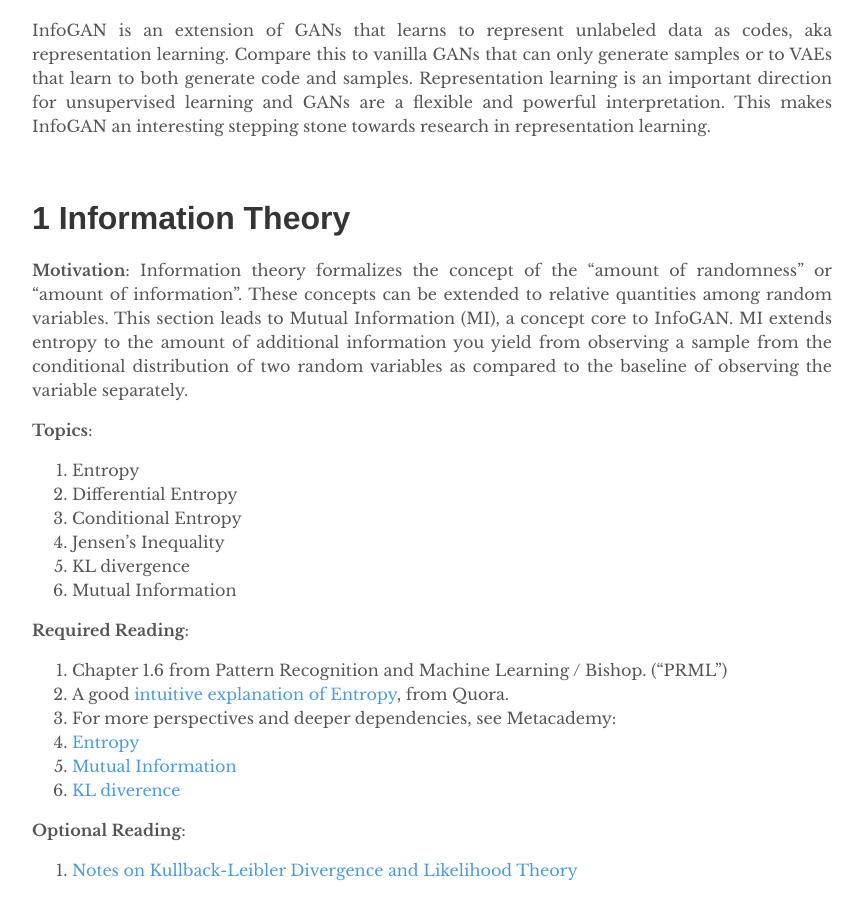
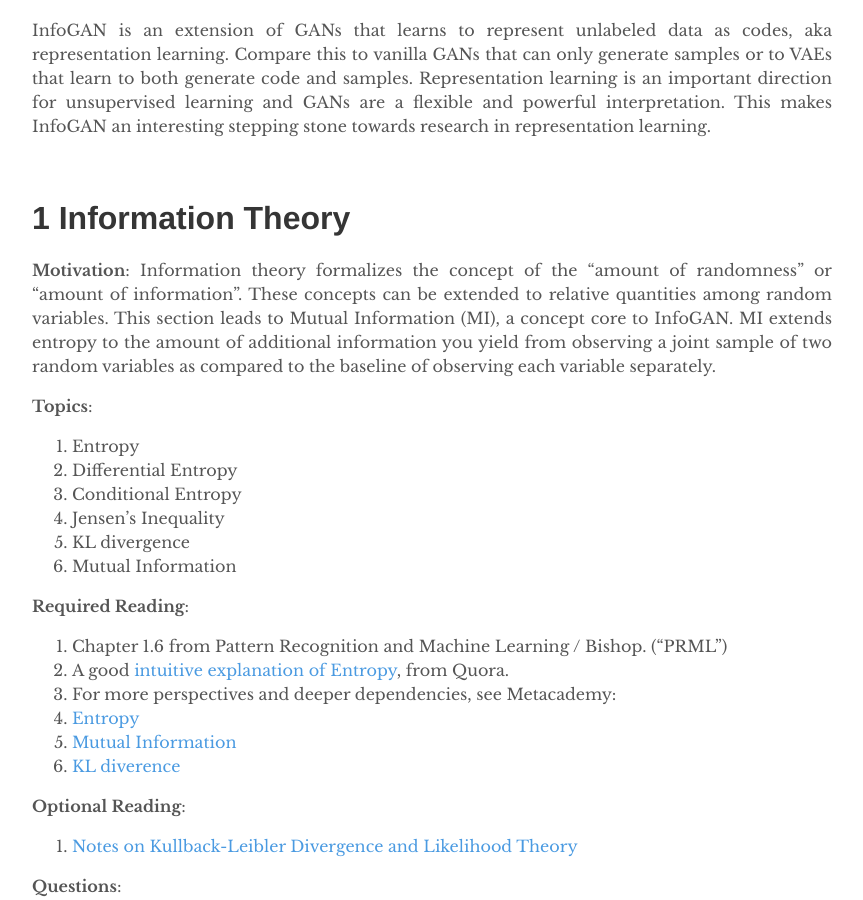
Before and after one commit to depthfirstlearning/depthfirstlearning.com, a Jekyll site: the page built from _posts/2018-05-28-InfoGAN.markdown, in a window 1280 px wide and 900 px high, scrolled down 357 px. Shown: the whole window, without its empty margins (208-1071 px from the left). Built offline with Jekyll 4.4.1, drawn with Linux system fonts in a browser that asks for light colours; formulas are drawn with MathJax 3.

Commit message:
Update MI definition.

```diff
--- a/_posts/2018-05-28-InfoGAN.markdown
+++ b/_posts/2018-05-28-InfoGAN.markdown
@@ -27,8 +27,8 @@
 "amount of information". These concepts can be extended to relative quantities
 among random variables. This section leads to Mutual Information (MI), a concept core to
 InfoGAN. MI extends entropy to the amount of additional information you yield from
-observing a sample from the conditional distribution of two random variables as compared to the baseline of
-observing the variable separately.
+observing a joint sample of two random variables as compared to the baseline of
+observing each variable separately.
 
   **Topics**:
   1. Entropy
```
